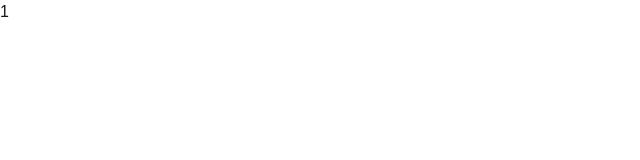
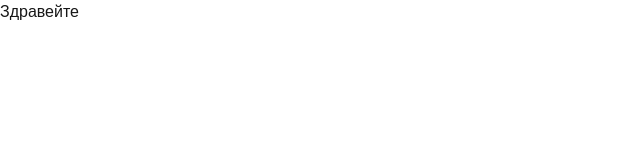
Before and after one commit to SvetoslavAsenov/nextjs-cms, a Next.js app: page /1/users in a window 1280 px wide. Shown: the top 160 px of the page, without its empty margins (0-640 px from the left). Built offline with nearby package versions, Linux system fonts and the light colour scheme.

Commit message:
Created translations utils file.

```diff
--- a/app/[locale]/users/page.tsx
+++ b/app/[locale]/users/page.tsx
@@ -1,12 +1,15 @@
+import { getTranslation } from "@/utils/translations";
+import type { SupportedLocale } from "@/constants/locales";
+
 export default async function Users({
   params,
 }: {
-  params: { locale: string };
+  params: { locale: SupportedLocale };
 }) {
   const { locale } = await params;
   return (
     <div>
-      <h1>{locale}</h1>
+      <h1>{getTranslation("greeting", locale)}</h1>
     </div>
   );
 }
--- /dev/null
+++ b/translations/index.ts
@@ -0,0 +1,11 @@
+import bg from "./bg.json";
+import en from "./en.json";
+import type { SupportedLocale } from "@/constants/locales";
+
+type TranslationObject = Record<string, string>;
+type TranslationsObject = Record<SupportedLocale, TranslationObject>;
+
+export const translations: TranslationsObject = {
+  bg: bg as TranslationObject,
+  en: en as TranslationObject,
+};
--- a/utils/locale.ts
+++ b/utils/locale.ts
@@ -2,8 +2,14 @@ import { defaultLocale, supportedLocales } from "../constants/locales";
 import type { SupportedLocale } from "../constants/locales";
 import { getSlugSegmentsFromUrl } from "./url";
 
-export const validateLocale = (locale: SupportedLocale): boolean => {
+const validateLocale = (locale: SupportedLocale): boolean => {
   return supportedLocales.includes(locale);
+};
+
+const getLocaleFromUrl = (url: string): SupportedLocale => {
+  const segments = getSlugSegmentsFromUrl(url);
+
+  return validLocale(segments[1] as SupportedLocale);
 };
 
 export const validLocale = (locale: SupportedLocale): SupportedLocale => {
@@ -17,12 +23,6 @@ export const getLocale = async (): Promise<SupportedLocale> => {
   return getLocaleFromUrl(window.location.href);
 };
 
-export const getLocaleFromUrl = (url: string): SupportedLocale => {
-  const segments = getSlugSegmentsFromUrl(url);
-
-  return validLocale(segments[1] as SupportedLocale);
-};
-
 export const localePattern = supportedLocales
   .filter((locale) => locale !== defaultLocale)
   .join("|");
--- /dev/null
+++ b/utils/translations.ts
@@ -0,0 +1,15 @@
+import { defaultLocale } from "../constants/locales";
+import { validLocale } from "./locale";
+import { translations } from "../translations/";
+import type { SupportedLocale } from "../constants/locales";
+
+export const getTranslation = (
+  key: string,
+  locale: SupportedLocale
+): string => {
+  return (
+    translations[validLocale(locale)]?.[key] ||
+    translations[defaultLocale]?.[key] ||
+    key
+  );
+};
```
